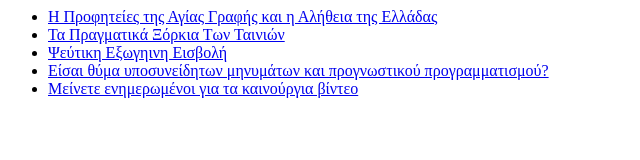
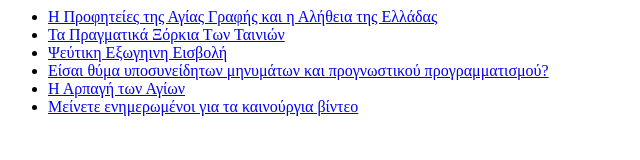
Before and after one commit to H-ALIUEIA/h-aliueia.github.io, a plain HTML site: page index.html in a window 1280 px wide. Shown: the whole page, without its empty margins (0-640 px from the left). Drawn offline with Linux system fonts and the light colour scheme.

Commit message:
Update index.html

```diff
--- a/index.html
+++ b/index.html
@@ -3,5 +3,6 @@
     <li><a href="video2/">Τα Πραγματικά Ξόρκια Των Ταινιών</a></li>
     <li><a href="video3/">Ψεύτικη Εξωγηινη Εισβολή</a></li>
     <li><a href="video4/">Είσαι θύμα υποσυνείδητων μηνυμάτων και προγνωστικού προγραμματισμού?</a></li>
+    <li><a href="video5/">Η Αρπαγή των Αγίων</a></li>
     <li><a href="how/">Μείνετε ενημερωμένοι για τα καινούργια βίντεο</a></li>
 </ul>
```
